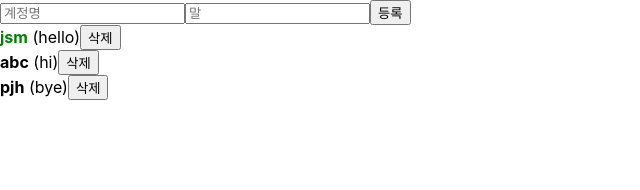
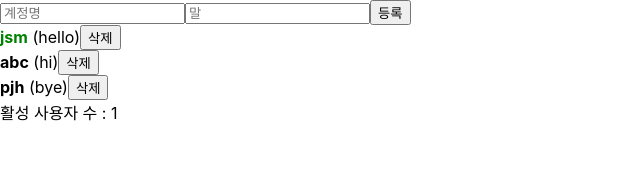
Before and after one commit to jsm8109jsm/React_Study, a React (Create React App) app: page / in a window 1280 px wide. Shown: the top 190 px of the page, without its empty margins (0-640 px from the left). Built offline with nearby package versions, Linux system fonts and the light colour scheme; the HTML template or start-up script is replaced by a standard one.

Commit message:
useMemo Hook

```diff
--- a/src/App.js
+++ b/src/App.js
@@ -1,6 +1,6 @@
 //App.js
 
-import React, { useRef, useState } from 'react';
+import React, { useRef, useState, useMemo } from 'react';
 import CreateUser from './components/CreateUser';
 import UserList from './components/UserList';
 
@@ -52,6 +52,11 @@
     ))
   }
 
+  const countActiveUsers = (users) =>{ //active가 true인 사용자 수 세기
+    console.log('활성 사용자 수를 세는 중...');
+    return users.filter(user => user.active).length;
+  }
+
   const [users, setUsers] = useState([ //users 배열 useState로 변경
     {
       id: 1,
@@ -72,6 +77,9 @@
       active: false
     }
   ]);
+
+  const count = useMemo(()=>countActiveUsers(users), [users]); //useMemo를 통해 users 값이 바뀔 때에만 countActiveUsers 실행
+
   return (
     <>
       <CreateUser
@@ -81,6 +89,7 @@
         onCreate={onCreate}
       />
       <UserList users={users} onRemove={onRemove} onToggle={onToggle} />
+      <div>활성 사용자 수 : {count}</div>
     </>
   );
 }
--- a/src/components/UserList.js
+++ b/src/components/UserList.js
@@ -4,10 +4,6 @@
 
 function User({ user, onRemove, onToggle }) { //컴포넌트 분리
     const { username, text, id, active } = user;  //비동기화
-
-    useEffect(()=>{
-        console.log(user);
-    })
 
     return (
         <div>
```
